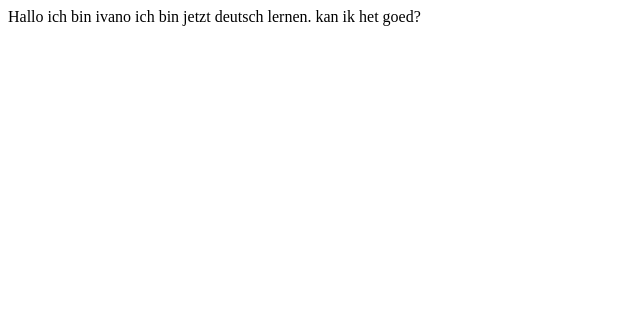
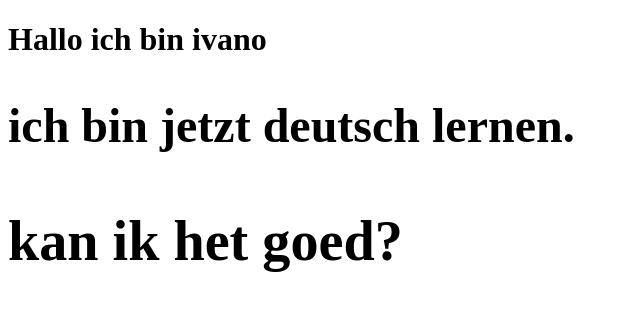
Before and after one commit to iivanoooo/1, a plain HTML site: page index.html in a window 1280 px wide. Shown: the whole page, without its empty margins (0-640 px from the left). Drawn offline with Linux system fonts and the light colour scheme.

Commit message:
Refactor HTML structure and update tags

```diff
--- a/index.html
+++ b/index.html
@@ -6,7 +6,7 @@
     <title>Welkom Bij Ivano</title>
 <head>
 <body>
-    <p1>Hallo ich bin ivano<p1>
-    <p2> ich bin jetzt deutsch lernen.<p2>
-    <p3>kan ik het goed?<p3>
+    <h1>Hallo ich bin ivano<p1>
+    <h2> ich bin jetzt deutsch lernen.<p2>
+    <h3>kan ik het goed?<p3>
 <body>
```
